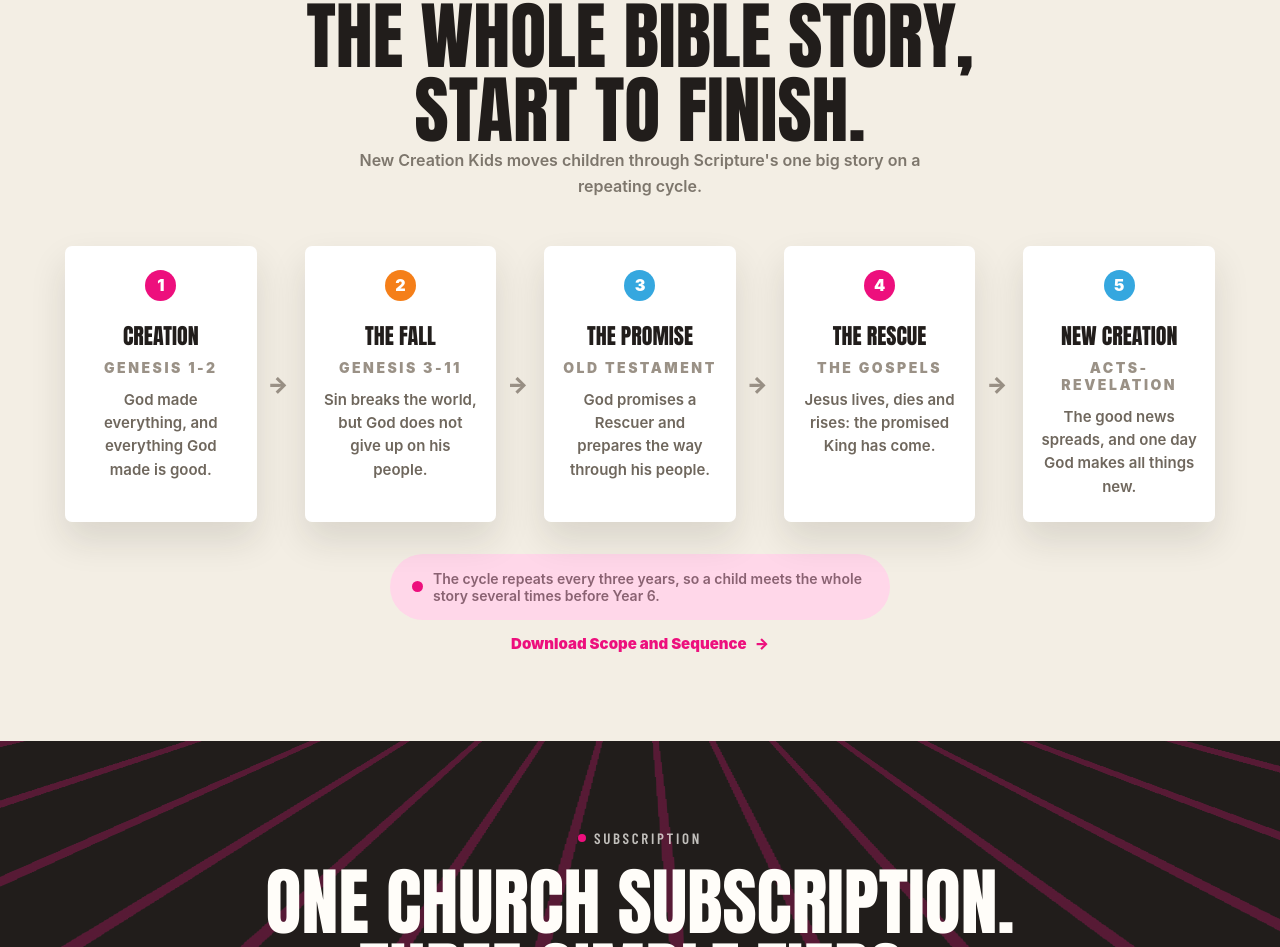
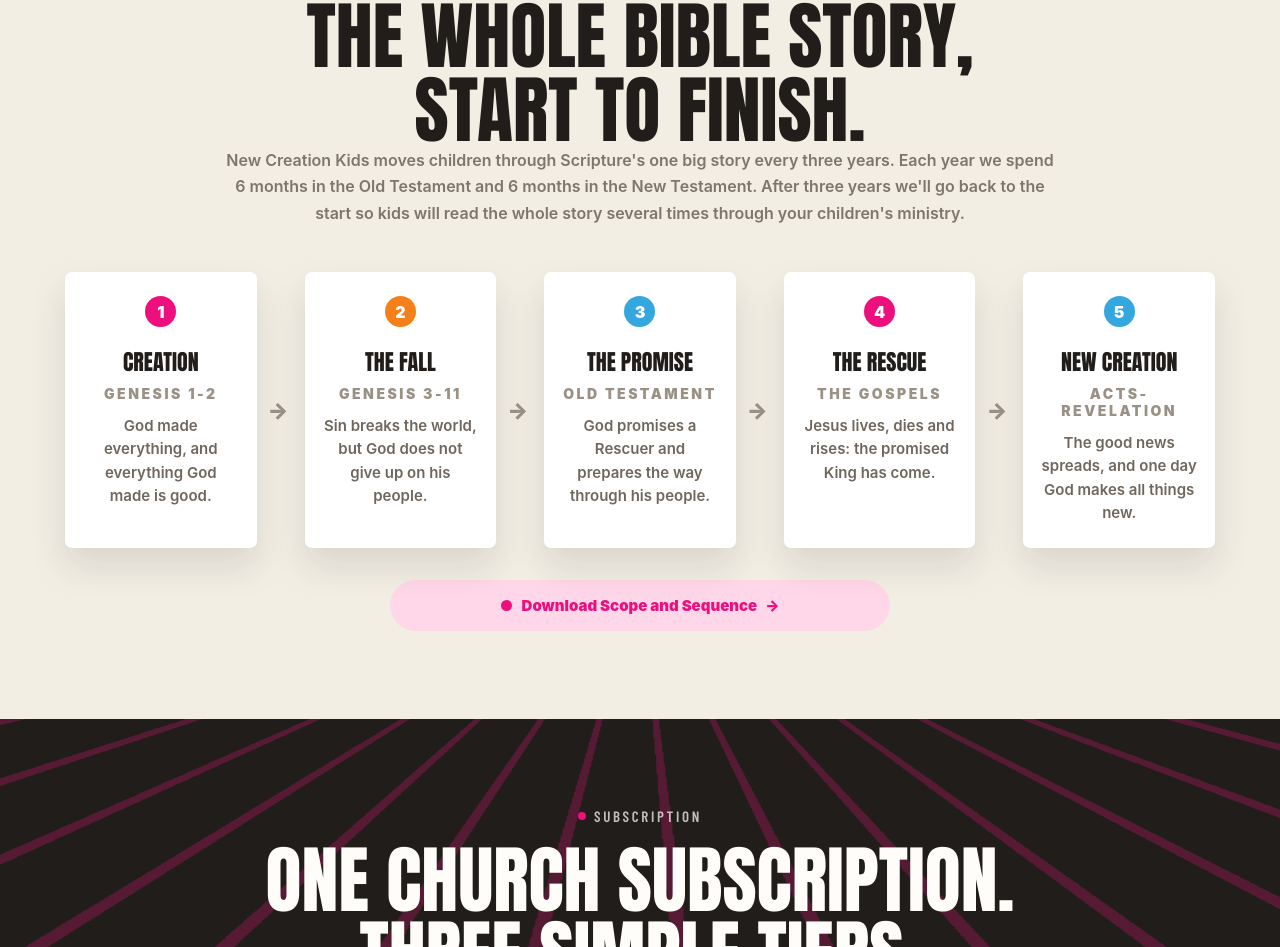
Before and after one commit to youthworksmedia/nck, a Next.js app: page / in a window 1280 px wide. Shown: the part 3697-4644 px from the top of the page. Built offline with nearby package versions, Linux system fonts and the light colour scheme; no server answers; a web font is replaced by a local one.

Commit message:
Update homepage Bible story cycle copy

```diff
--- a/src/components/nck-promo-home.tsx
+++ b/src/components/nck-promo-home.tsx
@@ -192,8 +192,8 @@
         <div className="promo-container promo-center">
           <p className="promo-eyebrow promo-centered">The teaching cycle</p>
           <h2>The whole Bible story,<br />start to finish.</h2>
-          <p className="promo-section-caption">
-            New Creation Kids moves children through Scripture&apos;s one big story on a repeating cycle.
+          <p className="promo-section-caption promo-cycle-caption">
+            New Creation Kids moves children through Scripture&apos;s one big story every three years. Each year we spend 6 months in the Old Testament and 6 months in the New Testament. After three years we&apos;ll go back to the start so kids will read the whole story several times through your children&apos;s ministry.
           </p>
           <div className="promo-cycle-grid">
             {cycleCards.map(([number, title, reference, text, colour]) => (
@@ -205,13 +205,12 @@
               </article>
             ))}
           </div>
-          <div className="promo-cycle-note">
+          <div className="promo-scope-callout">
             <span aria-hidden="true" />
-            The cycle repeats every three years, so a child meets the whole story several times before Year 6.
+            <a className="promo-scope-link" href="/nck-promo/NCK-Scope-Sequence.pdf" target="_blank" rel="noreferrer">
+              Download Scope and Sequence
+            </a>
           </div>
-          <a className="promo-scope-link" href="/nck-promo/NCK-Scope-Sequence.pdf" target="_blank" rel="noreferrer">
-            Download Scope and Sequence
-          </a>
         </div>
       </section>
 
```
Also changed, not shown: src/app/globals.css.
